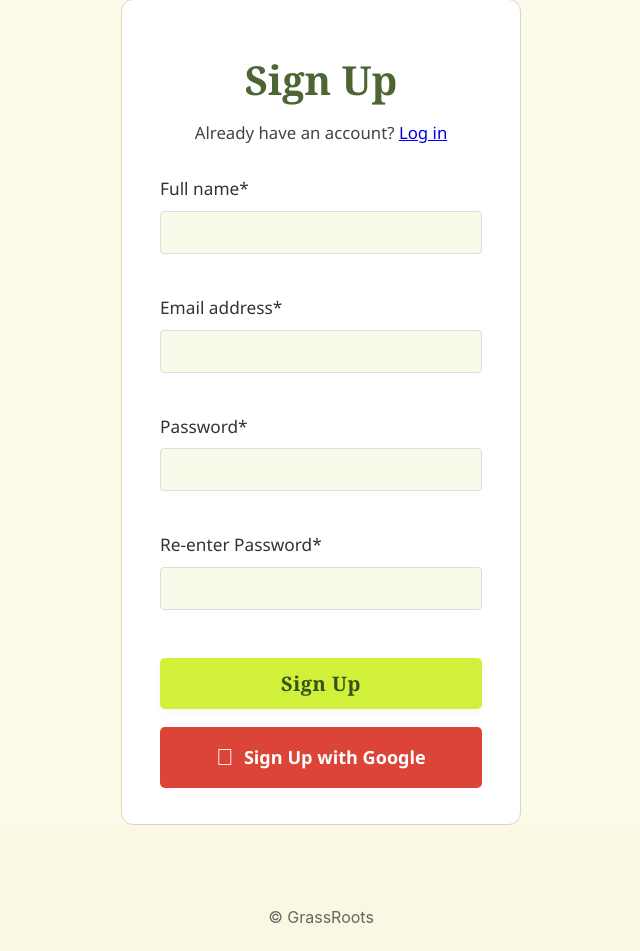
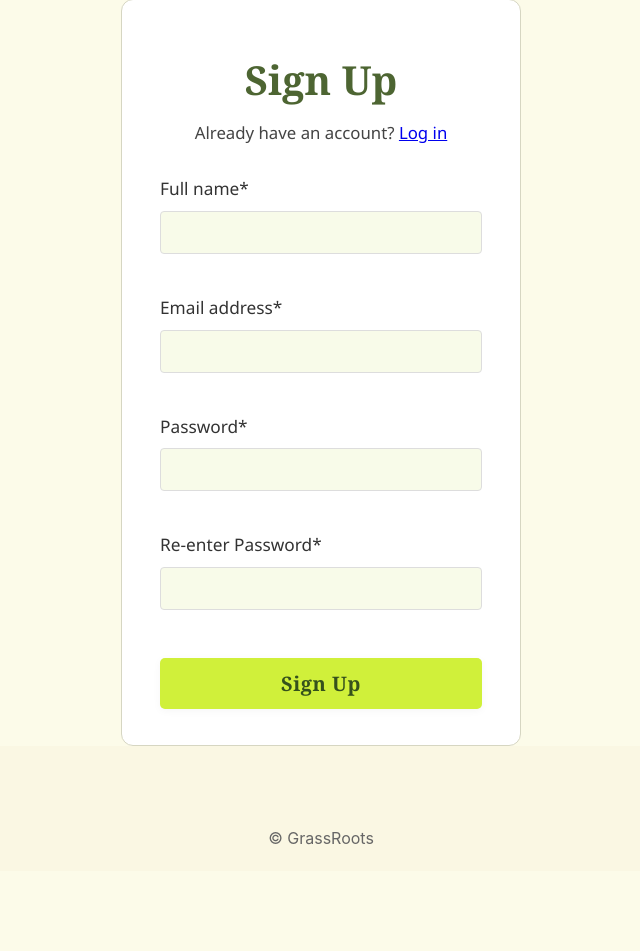
Before and after one commit to TaehunLeee5/env-news-portal, a Flask app: page /signup in a window 1280 px wide. Shown: the part 183-1134 px from the top of the page, without its empty margins (319-959 px from the left). After the commit the page ends 1028 px from the top, so only its background shows below. Run offline with Flask 3, Linux system fonts and the light colour scheme; some libraries are stand-ins or nearby versions.

Commit message:
remove google oauth

```diff
--- a/app.py
+++ b/app.py
@@ -111,10 +111,6 @@ def login():
 
     return render_template('login.html')
 
-@app.route('/login/google')
-def login_google():
-    return "<h3>This would redirect to Google login (not implemented yet).</h3>"
-
 @app.route('/logout')
 def logout():
     session.clear()
--- a/static/content/site.css
+++ b/static/content/site.css
@@ -404,30 +404,6 @@ button[type="submit"] {
     background: #b8d82a;
 }
 
-.google-login-btn,
-.signup-google-btn {
-    display: flex;
-    align-items: center;
-    justify-content: center;
-    background: #db4437;
-    color: #fff;
-    font-family: 'Montserrat', 'Segoe UI', Arial, sans-serif;
-    font-size: 1.13rem;
-    font-weight: 600;
-    border: none;
-    border-radius: 5px;
-    padding: 12px 0;
-    width: 100%;
-    margin-top: 18px;
-    text-decoration: none;
-    transition: background 0.2s;
-}
-
-.google-login-btn:hover,
-.signup-google-btn:hover {
-    background: #b83528;
-}
-
 /* Flash messages */
 .flashes {
     margin-bottom: 20px;
@@ -550,7 +526,8 @@ footer {
     background: #b8d82a;
 }
 
-.google-login-btn {
+.google-login-btn,
+.signup-google-btn {
     display: flex;
     align-items: center;
     justify-content: center;
@@ -568,7 +545,8 @@ footer {
     transition: background 0.2s;
 }
 
-.google-login-btn:hover {
+.google-login-btn:hover,
+.signup-google-btn:hover {
     background: #b83528;
 }
 
--- a/templates/login.html
+++ b/templates/login.html
@@ -16,9 +16,6 @@
             </div>
             <button type="submit" class="login-btn">Log In</button>
         </form>
-        <a href="{{ url_for('login_google') }}" class="google-login-btn">
-            <span class="google-icon">&#xE943;</span> Log In with Google
-        </a>
     </div>
 </div>
 {% endblock %}
--- a/templates/signup.html
+++ b/templates/signup.html
@@ -29,9 +29,6 @@
             </div>
             <button type="submit" class="login-btn signup-btn">Sign Up</button>
         </form>
-        <a href="#" class="google-login-btn signup-google-btn">
-            <span class="google-icon">&#xE943;</span> Sign Up with Google
-        </a>
     </div>
 </div>
 <script src="{{url_for('static', filename='content/signup.js')}}"></script>
```
